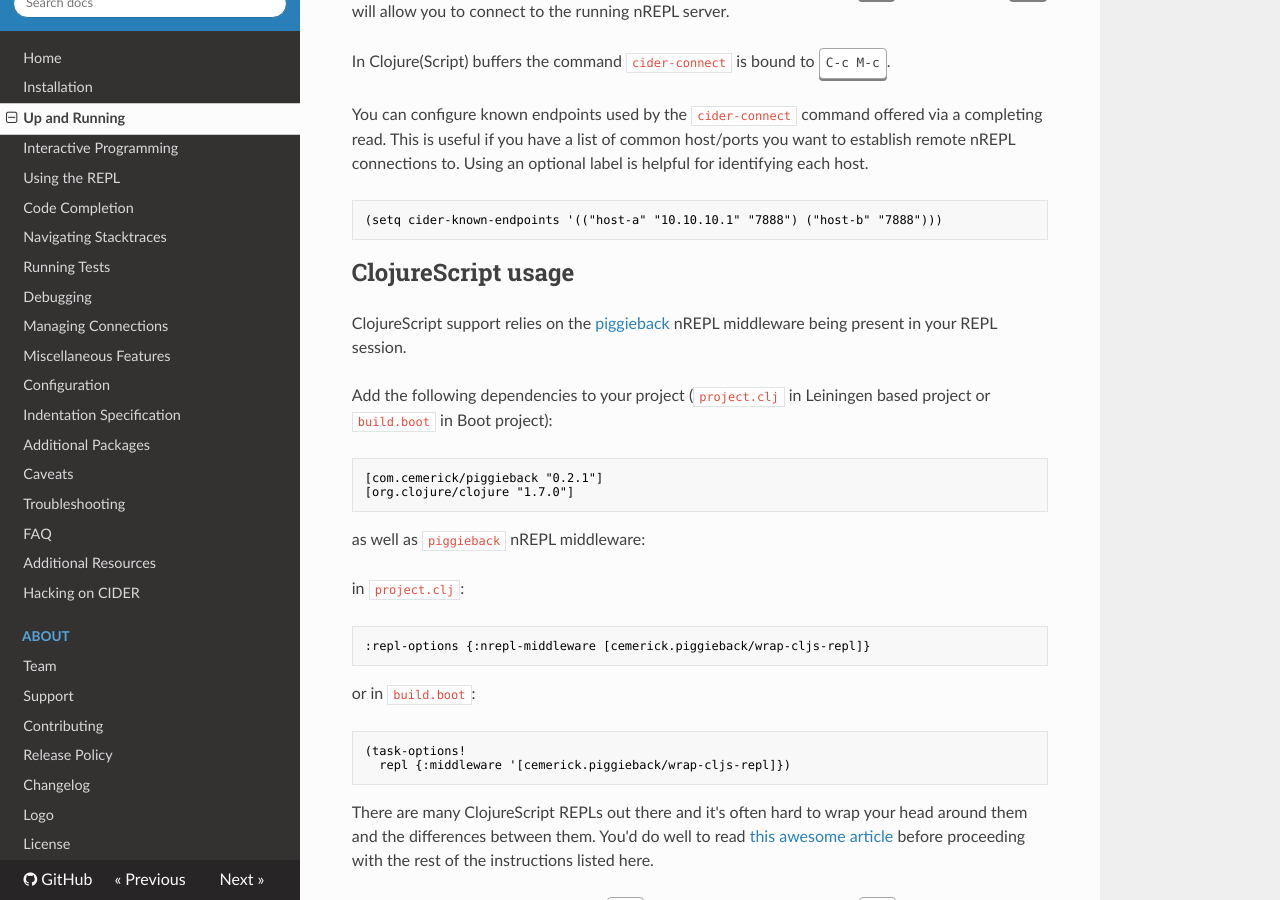
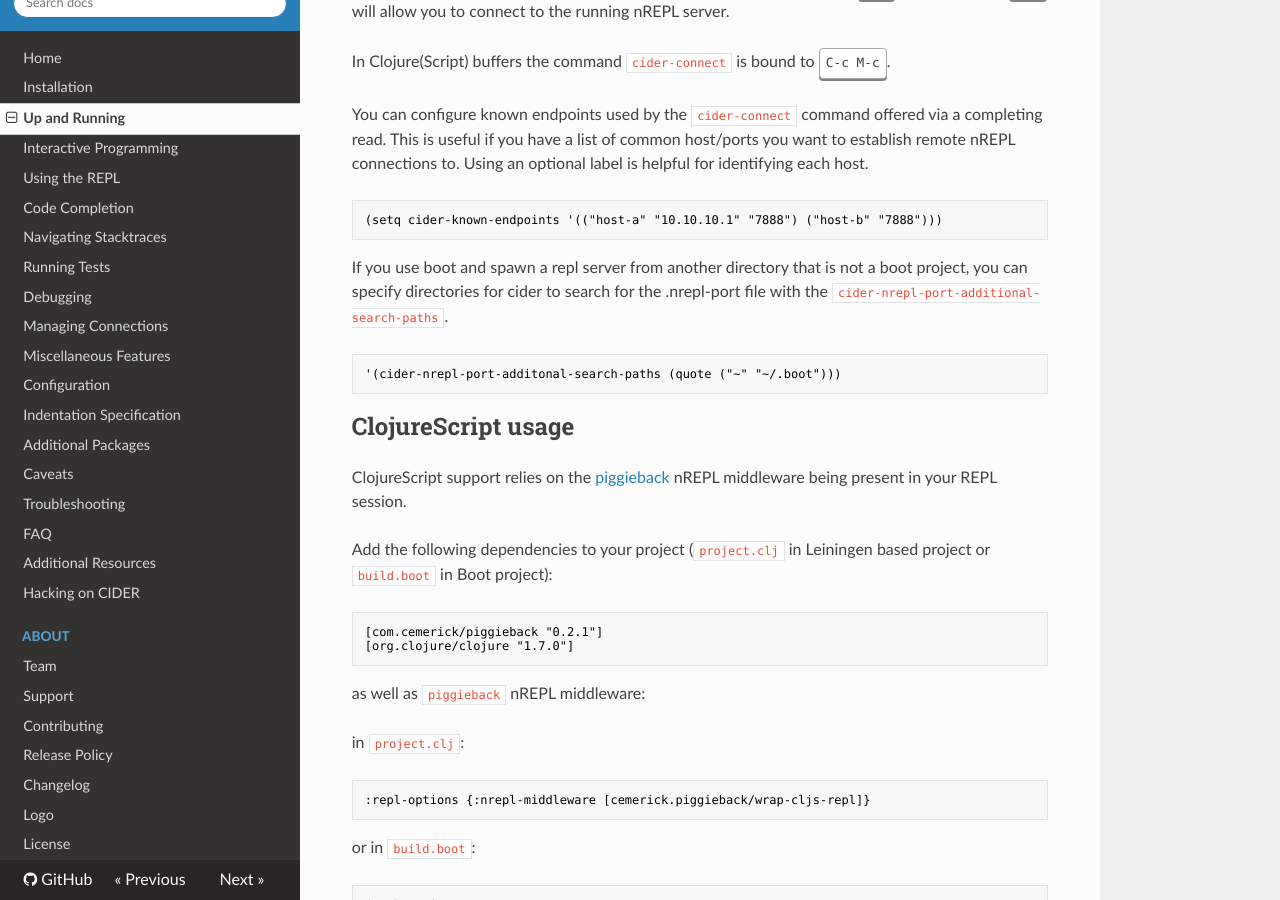
Before and after one commit to clojure-emacs/cider, an MkDocs documentation site: the page built from doc/up_and_running.md, in a window 1280 px wide and 900 px high, scrolled down 1558 px. Built offline with MkDocs 1.6.1, drawn with Linux system fonts in a browser that asks for light colours; nearby versions of some CDN libraries; old or Windows-style settings are respelled for this version of MkDocs.

Commit message:
Provide a way to specify known locations for .nrepl-port lookup
If a boot process is spawned from a directory that doesn't house a boot project
the proccess will not indicate where it was spawned from.  This change adds an
additional list custom var `cider-nrepl-port-additional-search-paths` that the
user can configure in the cases they commonly spawn a repl server from a
particular directory and want to easily connect to the running repl server.  It
simply appends that path to the list of paths to paths it retrieves in
`cider-locate-running-nrepl-ports`.

````diff
--- a/doc/up_and_running.md
+++ b/doc/up_and_running.md
@@ -75,6 +75,14 @@
 
 ```el
 (setq cider-known-endpoints '(("host-a" "10.10.10.1" "7888") ("host-b" "7888")))
+```
+
+If you use boot and spawn a repl server from another directory that is not a
+boot project, you can specify directories for cider to search for the
+.nrepl-port file with the `cider-nrepl-port-additional-search-paths`.
+
+```el
+'(cider-nrepl-port-additonal-search-paths (quote ("~" "~/.boot")))
 ```
 
 ## ClojureScript usage
````
Also changed, not shown: 1 other file.
